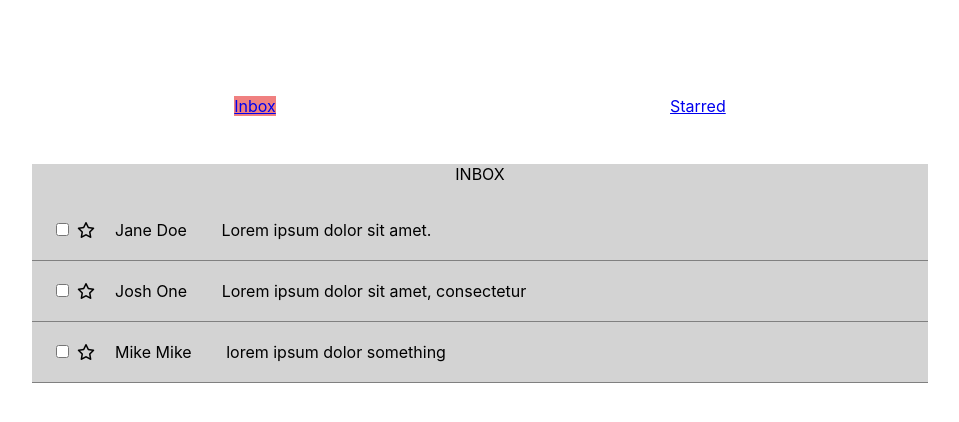
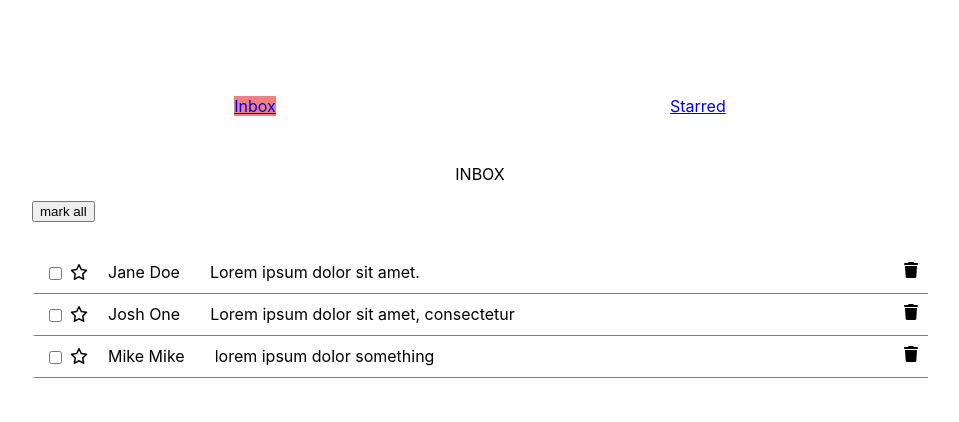
Before and after one commit to milosrancic/reactjs-gmail-clone, a React (Create React App) app: page /reactjs-gmail-clone/inbox in a window 1280 px wide. Shown: the top 422 px of the page, without its empty margins (160-1119 px from the left). Built offline with nearby package versions, Linux system fonts and the light colour scheme.

Commit message:
moved styling to separate file

```diff
--- a/src/components/Item.js
+++ b/src/components/Item.js
@@ -1,66 +1,32 @@
 import React from "react";
+import "./Item.scss"
 
-const styleDiv = {
-  width: "70%",
-  background: "lightgray",
-  margin: "3rem auto"
-}
-
-const styleCheckbox = {
-  // background: "orange",
-  // transform: "scale(1.3)",
-  verticalAlign:"top"
-}
-
-const styleLi = {
-  padding: "20px",
-}
-const star = {
-  marginLeft: "5px",
-  marginRight: "20px",
-}
-
-const title = {
-  textAlign: "center",
-  textTransform: "uppercase"
-}
-
-const email = {
-  paddingLeft: "30px",
-
-}
-
-const sender = {
-  // paddingRight: "3rem",
-  // width: "100px"
-}
 
 const Item = props => {
-
-  const method = props.addToStarred;
-  console.log('method', method)
-  if (props.title === "inbox") {
-    console.log("inbox")
-    console.log(props.addToStarred)
-  }
-  if (props.title === "starred") {
-    console.log('starred')
-    console.log(props.addToInbox)
-  }
+  console.log("props", {props})
+  // console.log('method', method)
+  // if (props.title === "inbox") {
+    // console.log("inbox")
+    // console.log(props.addToStarred)
 
   return (
-    <div style={styleDiv}>
-      {console.log({props})}
-    <p style={title}>{props.title}</p>
+    <div className="Item">
+      <p className="title">{props.title}</p>
+
+      <button>mark all</button>
+      {/* mark all mark as read/unread  */}
+
       <ul>
         {props.state.map((item) =>
-      <li key={item.id} style={styleLi} >
-          <input style={styleCheckbox} type="checkbox"  />
+        <li className="li" key={item.id}>
+            <input type="checkbox"  className="checked" />
             <i
               className="far fa-star"
-            style={star}
-            onClick={() => props.addToStarred(item)}></i>
-          <span style={sender}>{item.sender}</span> <span style={email}>{item.email}</span>
+              onClick={() => (console.log("clicked"))}>
+            </i>
+            <span className="sender">{item.sender}</span>
+            <span className="email">{item.email}</span>
+            <i className="fas fa-trash"></i>
         </li>
           )}
       </ul>
```
Lines whose indentation alone changed are shown as unchanged.
